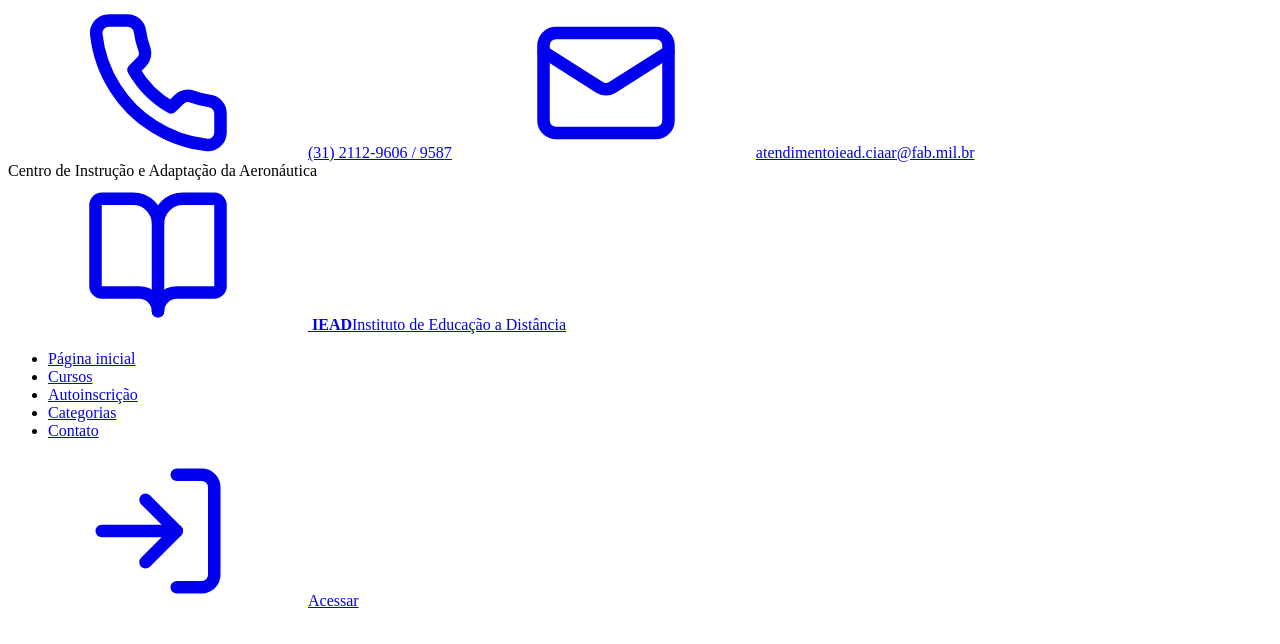
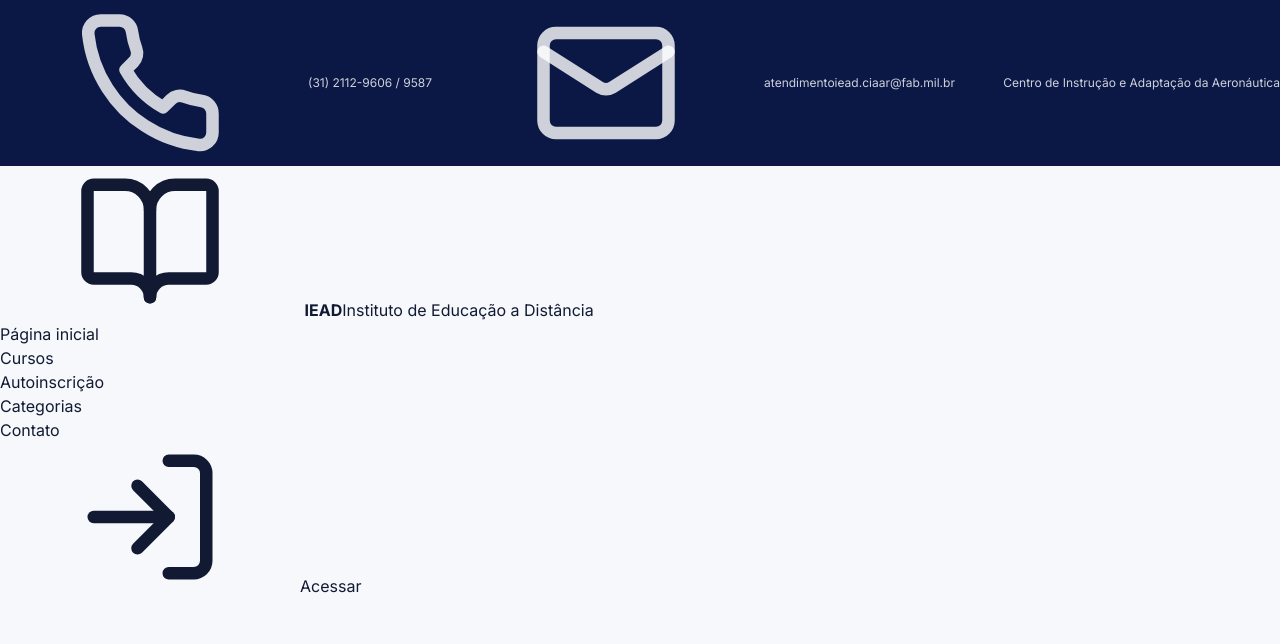
Before and after one commit to Freitas221/projeto-institucional, a plain HTML site: page site/index.html in a window 1280 px wide. Drawn offline with Linux system fonts and the light colour scheme.

Commit message:
feat (site): Organizing the folders and continuing with the styling of the header

```diff
--- a/site/assets/style.css
+++ b/site/assets/style.css
@@ -17,3 +17,59 @@
   margin: 0;
   padding: 0;
 }
+
+html {
+  scroll-behavior: smooth;
+}
+
+body {
+  font-family: 'Inter', system-ui, -apple-system, 'Segoe UI', sans-serif;
+  background: var(--bg);
+  color: var(--text);
+  line-height: 1.5;
+  -webkit-font-smoothing: antialiased;
+}
+
+img {
+  display: block;
+  max-width: 100%;
+}
+
+a {
+  color: inherit;
+  text-decoration: none;
+}
+
+ul {
+  list-style: none;
+}
+
+.header {
+  position: sticky;
+  top: 0;
+   z-index: 40;
+}
+
+.topbar {
+  background: var(--navy);
+  color: rgba(255,255,255,.8);
+  font-size: 12px;
+}
+
+.topbar .container {
+  display: flex;
+  justify-content: space-between;
+  align-items: center;
+  padding-block: 8px;
+}
+
+.topbar-links {
+  display: flex;
+  gap: 24px;
+}
+
+.topbar a {
+  display: flex;
+  align-items:
+  center; gap: 8px;
+}
--- a/site/index.html
+++ b/site/index.html
@@ -9,7 +9,7 @@
   <link rel="preconnect" href="https://fonts.googleapis.com">
   <link rel="preconnect" href="https://fonts.gstatic.com" crossorigin>
   <link href="https://fonts.googleapis.com/css2?family=Inter:wght@400;500;600;700&display=swap" rel="stylesheet">
-  <link rel="stylesheet" href="assets/styles.css">
+  <link rel="stylesheet" href="assets/style.css">
 </head>
 <body>
       <!-- Ícones reutilizados via <use href="#nome"> -->
```
